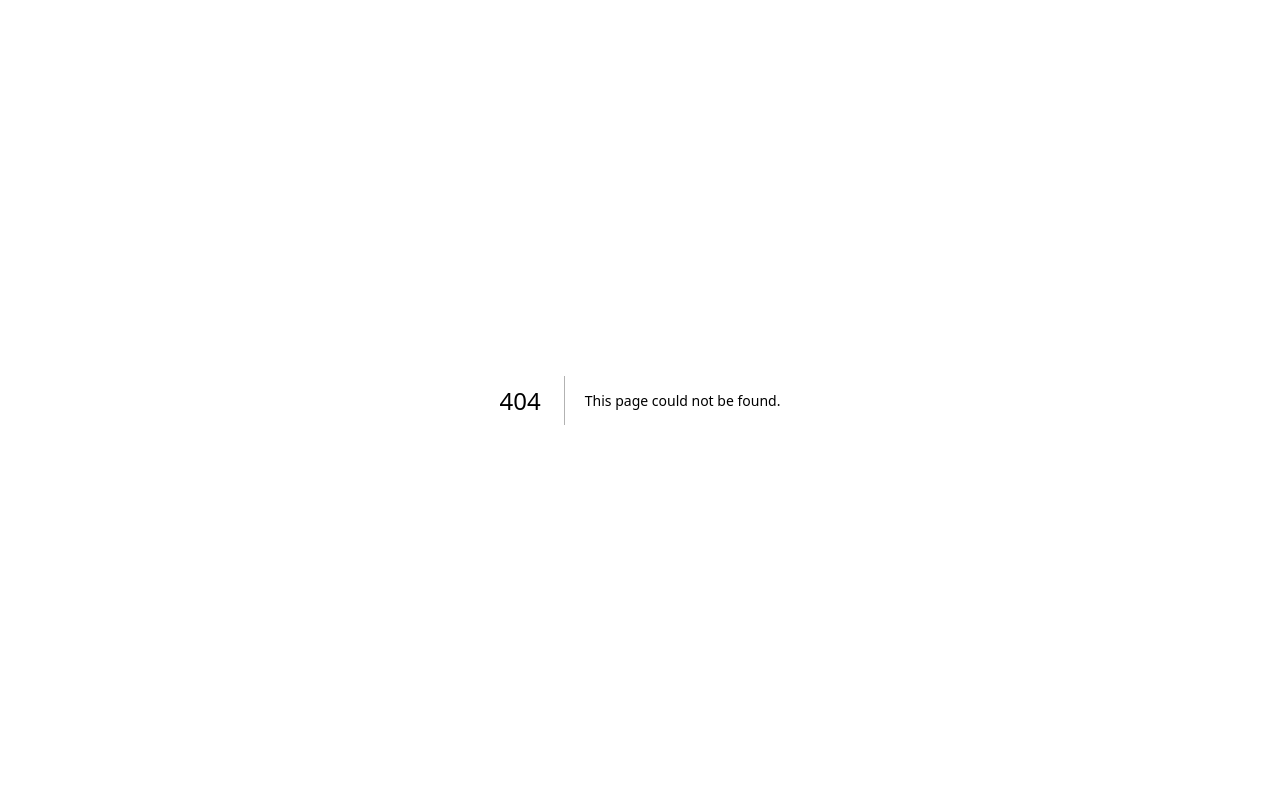
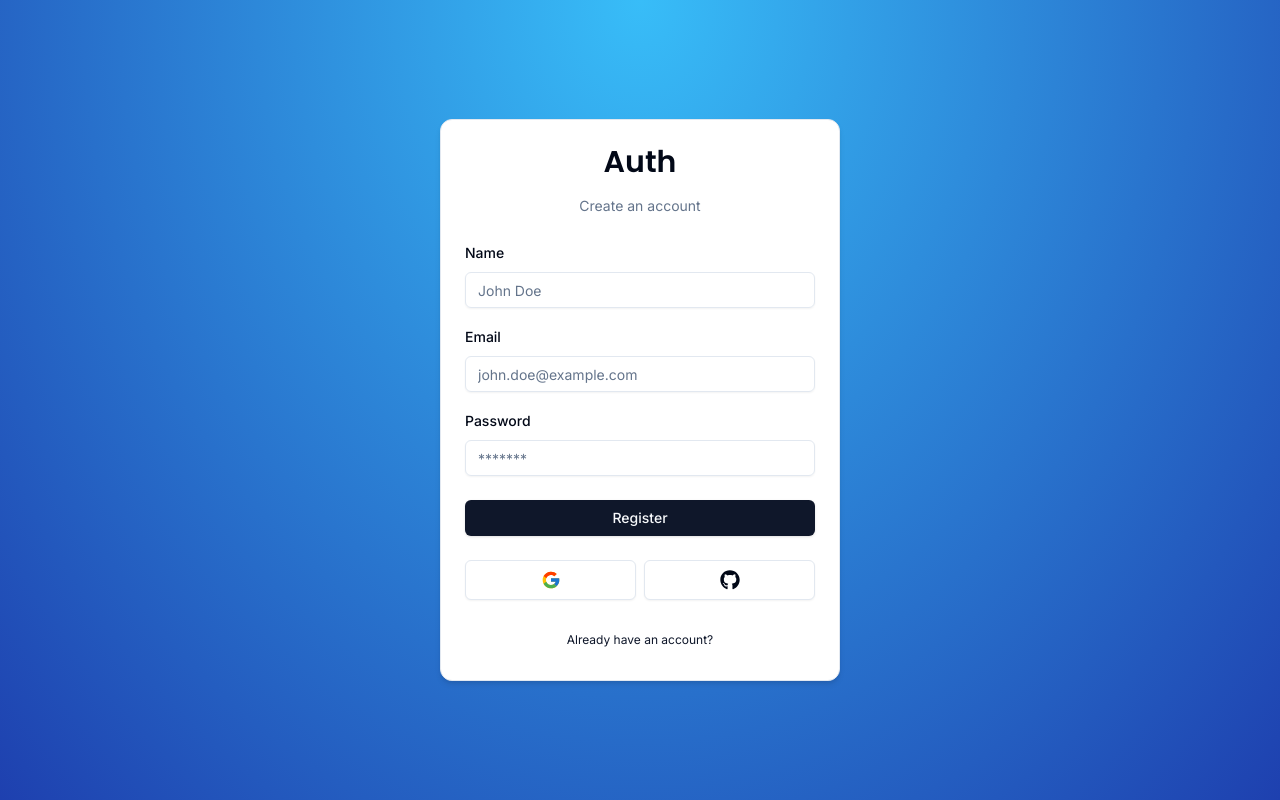
Before and after one commit to ydv-prdp/authv5, a Next.js app: page /auth/register in a window 1280 px wide. Before the commit this address had no page. Built offline with nearby package versions, Linux system fonts and the light colour scheme.

Commit message:
register form

```diff
--- /dev/null
+++ b/actions/register.ts
@@ -0,0 +1,14 @@
+"use server"
+
+import { RegisterSchema } from "@/schemas";
+import * as  z  from "zod";
+
+
+export const register = async(values: z.infer<typeof RegisterSchema>) => {
+ const validateFields = RegisterSchema.safeParse(values);
+
+ if(!validateFields.success){
+    return {error: "Invalidate fields!"}
+ }
+ return {success:"Registered Successfully!"}
+}
--- /dev/null
+++ b/app/auth/register/page.tsx
@@ -0,0 +1,11 @@
+
+import RegisterForm from "@/components/auth/register-form"
+
+
+const RegisterPage = () => {
+  return (
+    <RegisterForm/>
+  )
+}
+
+export default RegisterPage
--- /dev/null
+++ b/components/auth/register-form.tsx
@@ -0,0 +1,138 @@
+"use client"
+import CardWrapper from "./card-wrapper"
+import {useForm} from "react-hook-form";
+import * as z from "zod"
+import {zodResolver} from "@hookform/resolvers/zod"
+
+import {
+  Form,
+  FormControl,
+  FormField,
+  FormItem,
+  FormLabel,
+  FormMessage
+} from "@/components/ui/form"
+import { RegisterSchema } from "@/schemas";
+import { Input } from "../ui/input";
+import { Button } from "../ui/button";
+import { FormError } from "../form-error";
+import { FormSuccess } from "../form-success";
+import {register} from "@/actions/register";
+import { useState, useTransition } from "react";
+
+
+const RegisterForm = () => {
+  const [isPending, startTransition] = useTransition();
+  const [success, setSuccess] = useState<string | undefined>("");
+  const [error, setError] = useState<string | undefined>("");
+
+  const form = useForm<z.infer<typeof RegisterSchema>>({
+    resolver: zodResolver(RegisterSchema),
+    defaultValues:{
+      email:"",
+      password:"",
+      name:""
+    }
+  })
+
+  const onSubmit = (values: z.infer<typeof RegisterSchema>) =>{
+    setError("")
+    setSuccess("")
+    startTransition(()=>{
+      register(values)
+      .then((data)=>{
+        setError(data.error);
+        setSuccess(data.success);
+      })
+    })
+  }
+  return (
+    <CardWrapper
+        headerLabel="Create an account"
+        backButtonLabel="Already have an account?"
+        backButtonHref="/auth/login"
+        showSocial
+    >
+        <Form {...form}>
+          <form onSubmit={form.handleSubmit(onSubmit)}
+            className="space-y-6"
+          >
+            <div className="space-y-4">
+            <FormField
+              control={form.control}
+              name="name"
+              render={({field})=>(
+                <FormItem>
+                  <FormLabel>Name</FormLabel>
+                  <FormControl>
+                    <Input
+                      {...field}
+                      disabled={isPending}
+                      placeholder="John Doe"
+                      type="text"
+                    />
+                  </FormControl>
+                  <FormMessage/>
+                </FormItem>
+              )}
+            >
+            </FormField>
+
+            <FormField
+              control={form.control}
+              name="email"
+              render={({field})=>(
+                <FormItem>
+                  <FormLabel>Email</FormLabel>
+                  <FormControl>
+                    <Input
+                      {...field}
+                      disabled={isPending}
+                      placeholder="john.doe@example.com"
+                      type="email"
+                    />
+                  </FormControl>
+                  <FormMessage/>
+                </FormItem>
+              )}
+            >
+            </FormField>
+
+            <FormField
+              control={form.control}
+              name="password"
+              render={({field})=>(
+                <FormItem>
+                  <FormLabel>Password</FormLabel>
+                  <FormControl>
+                    <Input
+                      {...field}
+                      disabled={isPending}
+                      placeholder="*******"
+                      type="password"
+                    />
+                  </FormControl>
+                  <FormMessage/>
+                </FormItem>
+              )}
+            >
+            </FormField>
+            </div>
+
+            <FormError message={error}/>
+            <FormSuccess message={success}/>
+
+            <Button
+              type="submit"
+              className="w-full"
+              disabled={isPending}
+            >
+              Register
+            </Button>
+          </form>
+        </Form>
+    </CardWrapper>
+  )
+}
+
+export default RegisterForm
--- a/schemas/index.ts
+++ b/schemas/index.ts
@@ -8,3 +8,15 @@
         message:"Password is required"
     })
 })
+
+export const RegisterSchema = z.object({
+    email:z.string().email({
+        message:"Email is required"
+    }),
+    password:z.string().min(6,{
+        message:"Minimum 6 characters required"
+    }),
+    name:z.string().min(1,{
+        message:"Name is required"
+    })
+})
```
